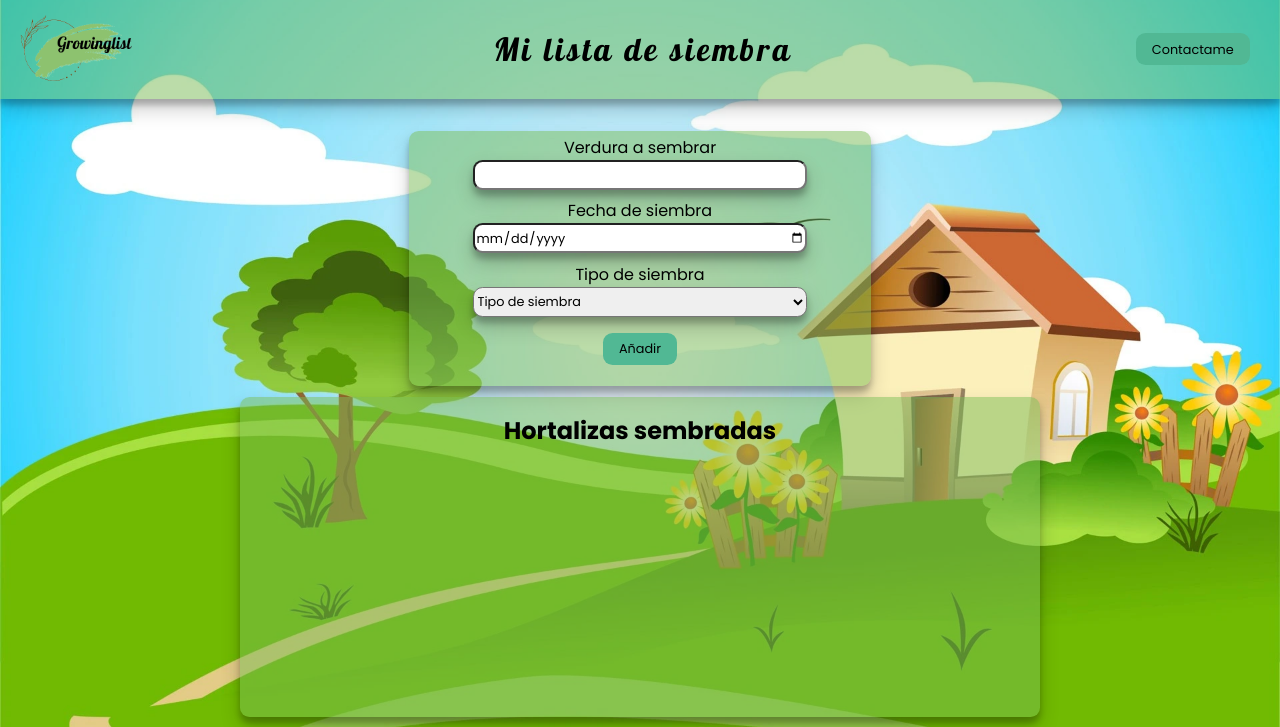
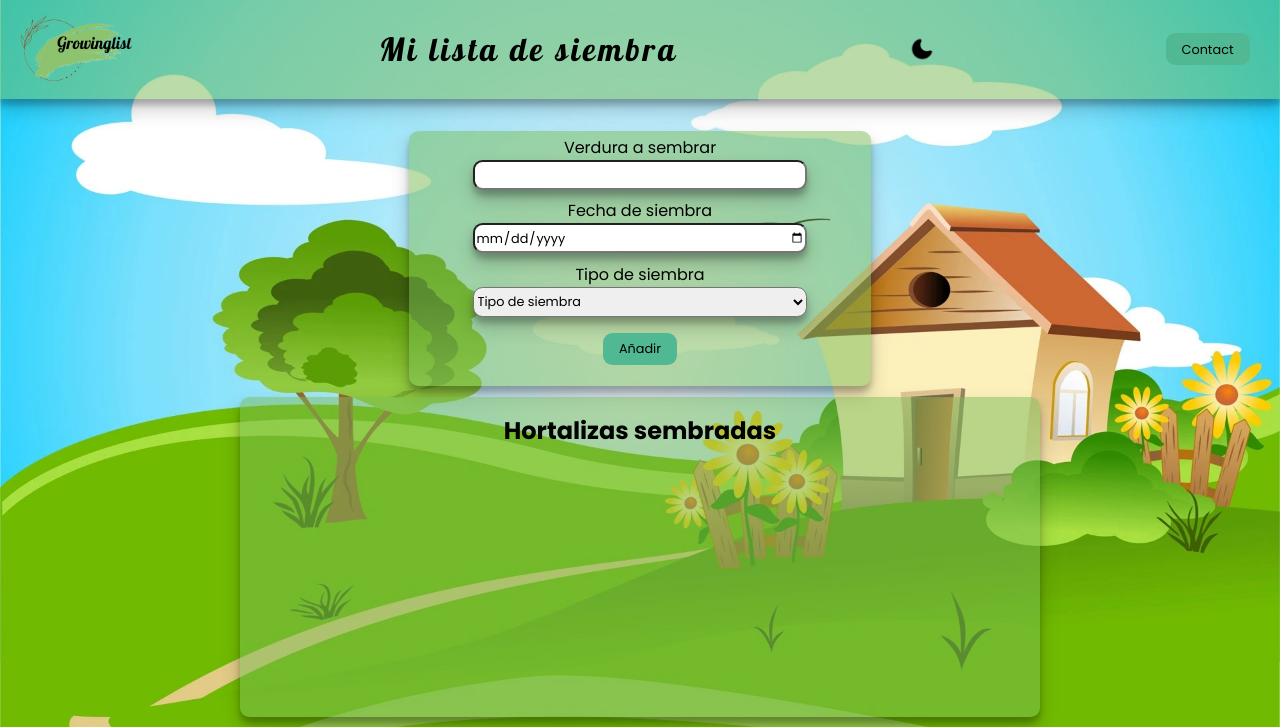
Before and after one commit to SirSuk/todohuerta, a website with bundled scripts: page index.html in a window 1280 px wide. Shown: the top 727 px of the page. Built offline with nearby package versions, Linux system fonts and the light colour scheme.

```diff
--- a/index.html
+++ b/index.html
@@ -13,8 +13,9 @@
   <header class="header">
     <img class="logo"src="./src/assets/imgs/newlogo.png" alt="">
     <h1 class="h1">Mi lista de siembra</h1>
+    <img src="./src/assets/imgs/icons8-moon-symbol-64.png" alt="darkmode-icon" class="darkmode-icon">
     <button class="header-btn">
-      <a href="" class="header-a">Contactame</a>
+      <a href="" class="header-a">Contact</a>
     </button>
   </header>
   <div class="container">
--- a/src/main.js
+++ b/src/main.js
@@ -5,7 +5,17 @@
 
 const form = document.querySelector(".form-principal");
 const cajaTareas = document.querySelector(".caja-tareas");
+const moonIcon = document.querySelector(".darkmode-icon");
 
+
+const cambioModo = (e) => {
+  e.target.classList.add("cambio-modo");
+}
+
+
+
+/* Handle darkmode*/
+moonIcon.addEventListener("click", cambioModo);
 
 
 /*añadir siembra */
--- a/src/styles/sass/style.scss
+++ b/src/styles/sass/style.scss
@@ -63,6 +63,10 @@
   & .logo {
     width: 120px;
     height: 70px;
+  }
+  & .darkmode-icon{
+    width:30px;
+    aspect-ratio: 1;
   }
   & .header-btn{
     margin-right: 1rem;
```
Also changed, not shown: src/helpers/handleDarkMode.js (added, +32 -0 lines), src/assets/imgs/icons8-dark-mode-67.png (added), src/assets/imgs/icons8-moon-symbol-64.png (added), src/styles/css/style.css, 1 other file.
